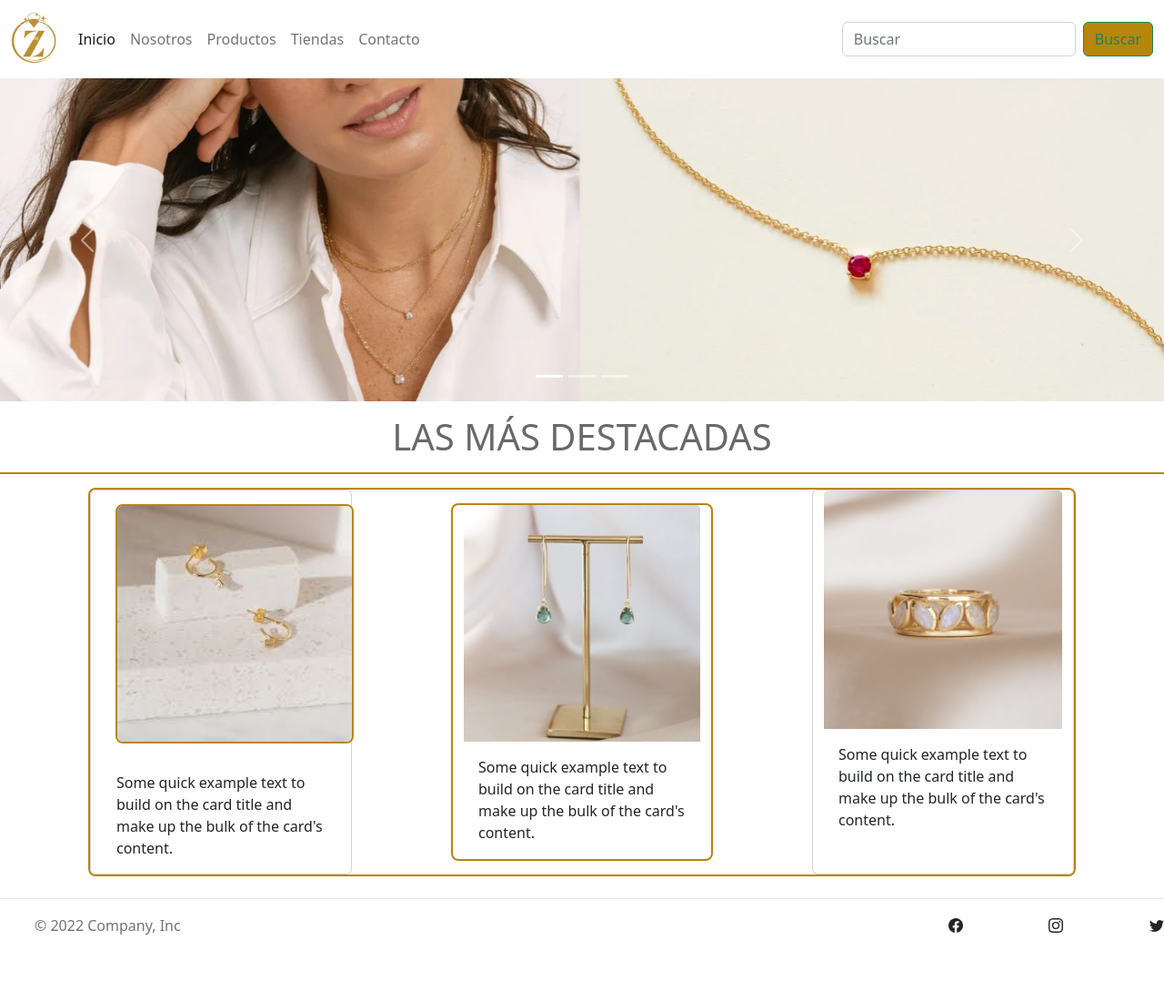
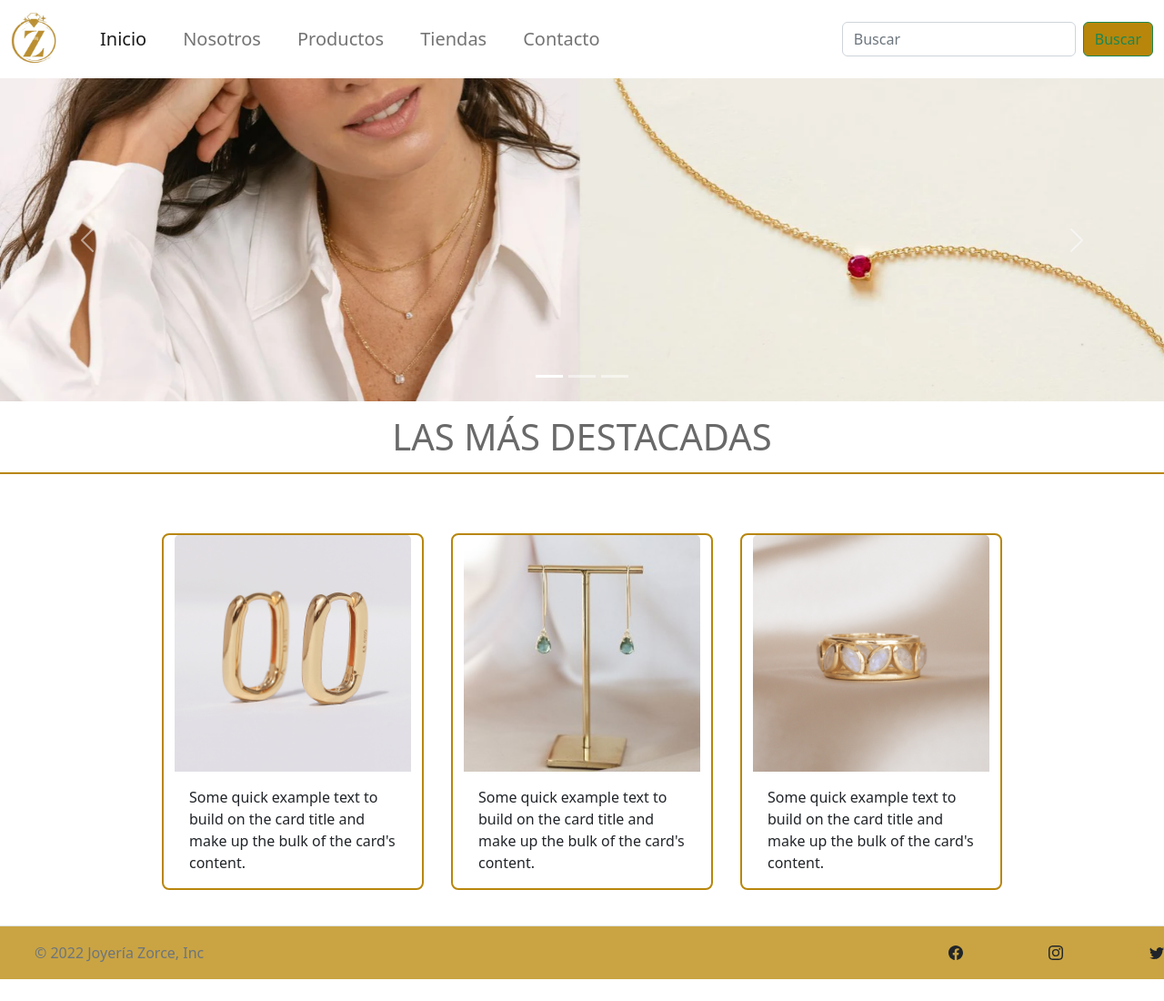
Before and after one commit to Marielys-Zorce/joyeria-zorce-bootstrap, a plain HTML site: page index.html in a window 1280 px wide. Shown: the whole page at 91% size. Before the commit the page ends 1070 px from the top, so only its background shows below. Drawn offline with nearby package versions, Linux system fonts and the light colour scheme.

Commit message:
modificacion de main de las paginas y creacion footer

```diff
--- a/css/style.css
+++ b/css/style.css
@@ -1,3 +1,5 @@
+/* Estilo Header */
+
 .logo{
     width: 50px;
     height: 60px;
@@ -7,10 +9,13 @@
     background-color:white;
 }
 
-.negrita a{
-    font-weight: bold;
-    color:darkgoldenrod;
+.letraGrande a{
+    font-size: 20px;
 
+}
+
+li{
+    margin-left: 1.5rem;
 }
 
 .colorButton {
@@ -20,13 +25,17 @@
 /* Estilo main */
 
 .titulo{
-    margin-bottom: 5px;
+    margin-bottom: 50px;
     padding: 15px;
     color:dimgray;
     border-bottom: 2px darkgoldenrod solid;
     text-align: center;
    /* font-style: italic; */
     font-weight: normal;
+}
+/* estilo cards */
+.card{
+    margin: 5px;
 }
 
 /* Estilo Imagenes */
@@ -41,3 +50,15 @@
     justify-content: center;
 
 }
+
+
+
+/* Estilo Footer */
+
+.copyRight span{
+    color: rgb(43, 41, 41);
+}
+
+.colorFooter{
+    background-color: rgb(202, 164, 67);
+}
--- a/index.html
+++ b/index.html
@@ -20,26 +20,26 @@
   <header>
     <nav class="navbar navbar-expand-lg colorNav">
       <div class="container-fluid">
-        <a class="navbar-brand" href="#"><img class="logo" src="./img/logo.png" alt="logo"></a> <button
+        <a class="navbar-brand" href="./index.html"><img class="logo" src="./img/logo.png" alt="logo"></a> <button
           class="navbar-toggler" type="button" data-bs-toggle="collapse" data-bs-target="#navbarSupportedContent"
           aria-controls="navbarSupportedContent" aria-expanded="false" aria-label="Toggle navigation">
           <span class="navbar-toggler-icon"></span>
         </button>
         <div class="collapse navbar-collapse" id="navbarSupportedContent">
           <ul class="navbar-nav me-auto mb-2 mb-lg-0">
-            <li class="nav-item">
+            <li class="nav-item letraGrande">
               <a class="nav-link active" aria-current="page" href="./index.html">Inicio</a>
             </li>
-            <li class="nav-item">
+            <li class="nav-item letraGrande">
               <a class="nav-link" href="./pages/conocenos.html">Nosotros</a>
             </li>
-            <li class="nav-item">
+            <li class="nav-item letraGrande">
               <a class="nav-link" href="./pages/productos.html">Productos</a>
             </li>
-            <li class="nav-item">
+            <li class="nav-item letraGrande">
               <a class="nav-link" href="./pages/tiendas.html">Tiendas</a>
             </li>
-            <li class="nav-item">
+            <li class="nav-item letraGrande">
               <a class="nav-link" href="./pages/contacto.html">Contacto</a>
             </li>
           </ul>
@@ -88,13 +88,14 @@
       </button>
     </div>
     <!-- Fin Banner -->
+
     <h1 class="titulo">LAS MÁS DESTACADAS</h1>
     <!-- Inicio de imagenes -->
     <!-- Inicio cards -->
     <div class="container ">
-      <div class="row imgDestacadas">
-        <div class="card col-4" style="width: 18rem;">
-          <img src="./img/aros1.jpg" class="card-img-top imgDestacadas" alt="aretes pequeños">
+      <div class="row centrar">
+        <div class="card col-4 imgDestacadas" style="width: 18rem;">
+          <img src="./img/charlize-small-gold.jpg" class="card-img-top" alt="aretes pequeños">
           <div class="card-body">
             <p class="card-text">Some quick example text to build on the card title and make up the bulk of the card's
               content.</p>
@@ -107,7 +108,7 @@
               content.</p>
           </div>
         </div>
-        <div class="card col-4" style="width: 18rem;">
+        <div class="card col-4 imgDestacadas" style="width: 18rem;">
           <img src="./img/lunar-papua-gold.jpg" class="card-img-top" alt="anillo dorado">
           <div class="card-body">
             <p class="card-text">Some quick example text to build on the card title and make up the bulk of the card's
@@ -117,31 +118,15 @@
       </div>
     </div>
   </main>
-  <!-- <footer>
-    <div class="container">
-      <footer class="d-flex flex-wrap justify-content-between align-items-center py-3 my-4 border-top">
-        <p class="col-md-4 mb-0 text-muted">© 2022 Company, Inc</p>
+  <!-- Fin Main -->
 
-        <a href="/" class="col-md-4 d-flex align-items-center justify-content-center mb-3 mb-md-0 me-md-auto link-dark text-decoration-none">
-          <svg class="bi me-2" width="40" height="32"><use xlink:href="#bootstrap"></use></svg>
-        </a>
-
-        <ul class="nav col-md-4 justify-content-end">
-          <li class="nav-item"><a href="#" class="nav-link px-2 text-muted">Home</a></li>
-          <li class="nav-item"><a href="#" class="nav-link px-2 text-muted">Features</a></li>
-          <li class="nav-item"><a href="#" class="nav-link px-2 text-muted">Pricing</a></li>
-          <li class="nav-item"><a href="#" class="nav-link px-2 text-muted">FAQs</a></li>
-          <li class="nav-item"><a href="#" class="nav-link px-2 text-muted">About</a></li>
-        </ul>
-      </footer>
-    </div>
-  </footer> -->
-  <footer class="d-flex flex-wrap justify-content-between align-items-center py-3 my-4 border-top">
+  <!-- Comienzo Footer -->
+  <footer class="d-flex flex-wrap justify-content-between align-items-center py-3 my-4 border-top colorFooter">
     <div class="col-md-4 d-flex align-items-center">
       <a href="/" class="mb-3 me-2 mb-md-0 text-muted text-decoration-none lh-1">
         <svg class="bi" width="30" height="24"><use xlink:href="#bootstrap"></use></svg>
       </a>
-      <span class="mb-3 mb-md-0 text-muted">© 2022 Company, Inc</span>
+      <span class="mb-3 mb-md-0 text-muted">© 2022 Joyería Zorce, Inc</span>
     </div>
 
     <ul class="nav col-md-4 justify-content-end list-unstyled d-flex">
@@ -159,7 +144,7 @@
       <path d="M5.026 15c6.038 0 9.341-5.003 9.341-9.334 0-.14 0-.282-.006-.422A6.685 6.685 0 0 0 16 3.542a6.658 6.658 0 0 1-1.889.518 3.301 3.301 0 0 0 1.447-1.817 6.533 6.533 0 0 1-2.087.793A3.286 3.286 0 0 0 7.875 6.03a9.325 9.325 0 0 1-6.767-3.429 3.289 3.289 0 0 0 1.018 4.382A3.323 3.323 0 0 1 .64 6.575v.045a3.288 3.288 0 0 0 2.632 3.218 3.203 3.203 0 0 1-.865.115 3.23 3.23 0 0 1-.614-.057 3.283 3.283 0 0 0 3.067 2.277A6.588 6.588 0 0 1 .78 13.58a6.32 6.32 0 0 1-.78-.045A9.344 9.344 0 0 0 5.026 15z"/>
     </svg>
   </footer>
-  <!--  -->
+  <!--Fin Footer  -->
   <script src="https://cdn.jsdelivr.net/npm/bootstrap@5.2.0/dist/js/bootstrap.bundle.min.js"
     integrity="sha384-A3rJD856KowSb7dwlZdYEkO39Gagi7vIsF0jrRAoQmDKKtQBHUuLZ9AsSv4jD4Xa"
     crossorigin="anonymous"></script>
```
Also changed, not shown: pages/conocenos.html (+9 -26 lines), pages/contacto.html (+33 -34 lines), pages/productos.html (+8 -26 lines), pages/tiendas.html (+8 -25 lines).
